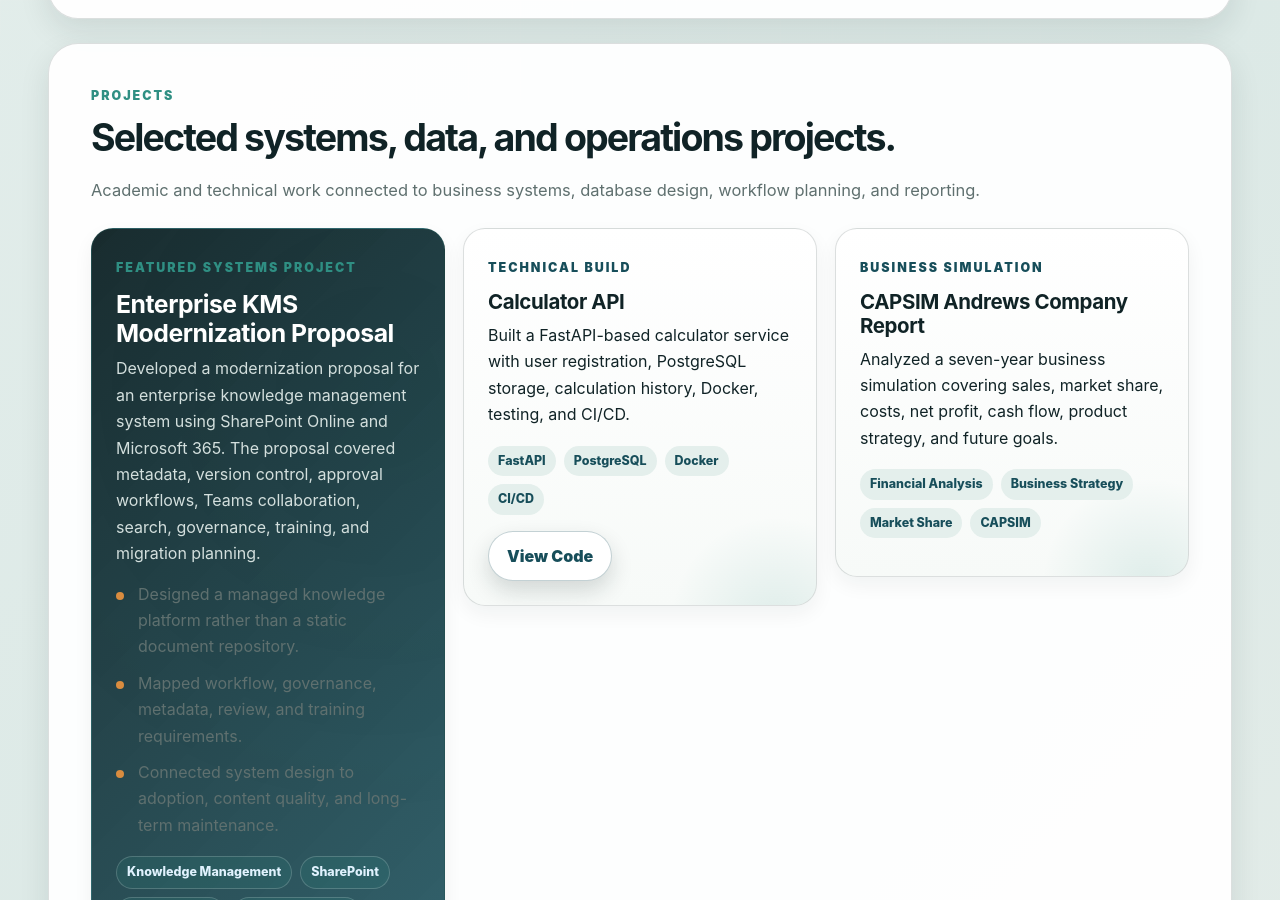
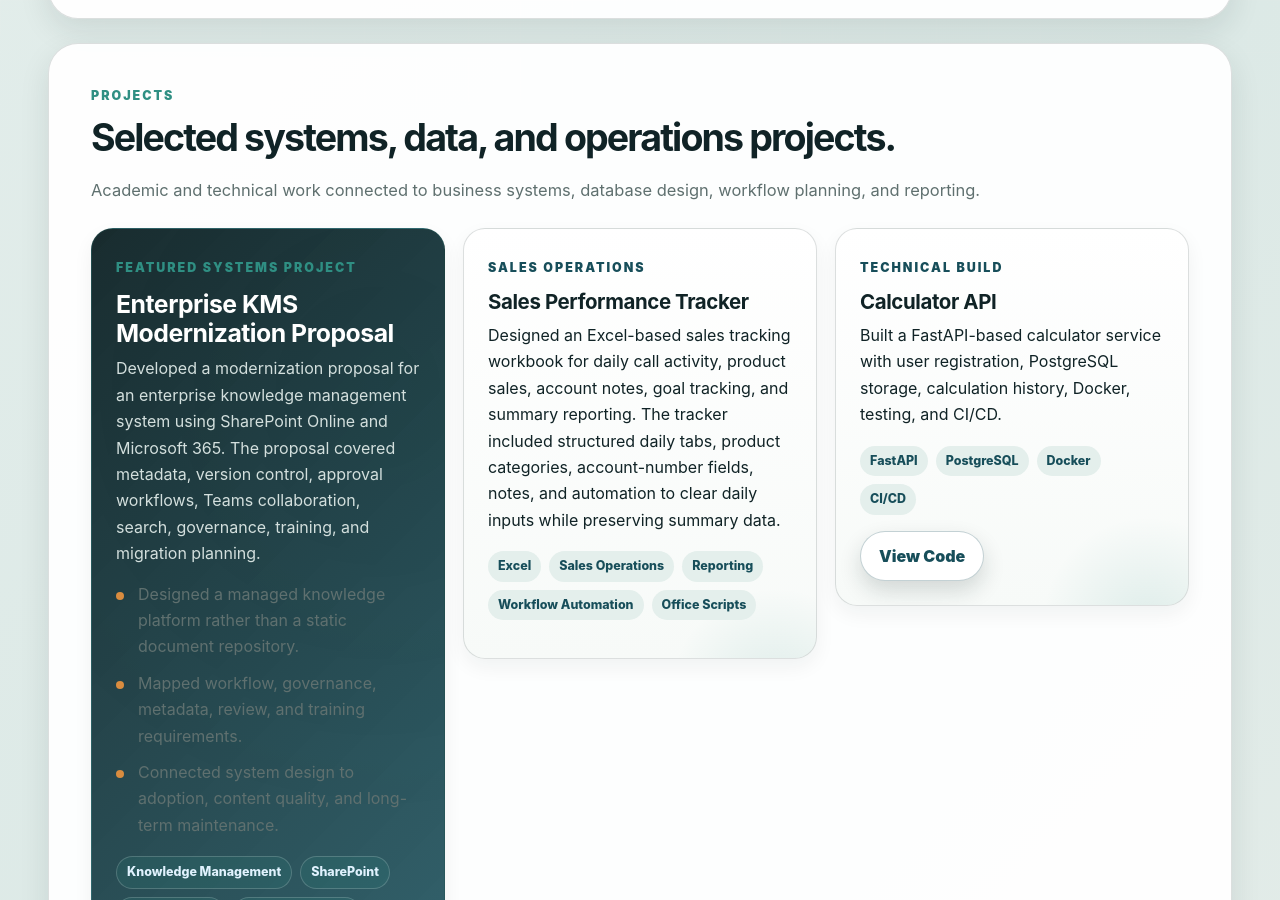
Before and after one commit to jon314159/JonathanCapalbo.me, a Jekyll site: the page index.html, which Jekyll copies as it is, in a window 1280 px wide and 900 px high, scrolled down 2528 px. Built offline with Jekyll 4.4.1, drawn with Linux system fonts in a browser that asks for light colours; some of the changed lines change nothing that is shown; some of the changed text lies outside the part shown.

Commit message:
Add sales tracker project

```diff
--- a/index.html
+++ b/index.html
@@ -47,7 +47,7 @@
         <div><strong>3.97</strong><span>Undergraduate GPA</span></div>
         <div><strong>5+ yrs</strong><span>Customer sales experience</span></div>
         <div><strong>MS BIS</strong><span>Graduate study in progress</span></div>
-        <div><strong>4+ projects</strong><span>Systems, data, and operations</span></div>
+        <div><strong>5+ projects</strong><span>Systems, data, and operations</span></div>
       </section>
 
       <section id="about" class="section-feature">
@@ -83,6 +83,7 @@
         <div class="section-heading"><p class="eyebrow">Projects</p><h2>Selected systems, data, and operations projects.</h2><p>Academic and technical work connected to business systems, database design, workflow planning, and reporting.</p></div>
         <div class="project-grid">
           <article class="project-card featured-card"><span class="card-kicker">Featured Systems Project</span><h3>Enterprise KMS Modernization Proposal</h3><p>Developed a modernization proposal for an enterprise knowledge management system using SharePoint Online and Microsoft 365. The proposal covered metadata, version control, approval workflows, Teams collaboration, search, governance, training, and migration planning.</p><ul class="mini-list"><li>Designed a managed knowledge platform rather than a static document repository.</li><li>Mapped workflow, governance, metadata, review, and training requirements.</li><li>Connected system design to adoption, content quality, and long-term maintenance.</li></ul><div class="tag-row"><span>Knowledge Management</span><span>SharePoint</span><span>Microsoft 365</span><span>Workflow Design</span><span>Governance</span></div></article>
+          <article class="project-card"><span class="card-kicker">Sales Operations</span><h3>Sales Performance Tracker</h3><p>Designed an Excel-based sales tracking workbook for daily call activity, product sales, account notes, goal tracking, and summary reporting. The tracker included structured daily tabs, product categories, account-number fields, notes, and automation to clear daily inputs while preserving summary data.</p><div class="tag-row"><span>Excel</span><span>Sales Operations</span><span>Reporting</span><span>Workflow Automation</span><span>Office Scripts</span></div></article>
           <article class="project-card"><span class="card-kicker">Technical Build</span><h3>Calculator API</h3><p>Built a FastAPI-based calculator service with user registration, PostgreSQL storage, calculation history, Docker, testing, and CI/CD.</p><div class="tag-row"><span>FastAPI</span><span>PostgreSQL</span><span>Docker</span><span>CI/CD</span></div><div class="project-actions"><a class="button" href="https://github.com/jon314159/FinalProject" target="_blank" rel="noopener noreferrer">View Code</a></div></article>
           <article class="project-card"><span class="card-kicker">Business Simulation</span><h3>CAPSIM Andrews Company Report</h3><p>Analyzed a seven-year business simulation covering sales, market share, costs, net profit, cash flow, product strategy, and future goals.</p><div class="tag-row"><span>Financial Analysis</span><span>Business Strategy</span><span>Market Share</span><span>CAPSIM</span></div></article>
           <article class="project-card"><span class="card-kicker">Database Design</span><h3>Movie Rental Database</h3><p>Created an Oracle SQL database with customers, movies, media, actors, rental history, keys, constraints, sequences, sample data, views, and an index.</p><div class="tag-row"><span>Oracle SQL</span><span>Relational Design</span><span>Constraints</span><span>Views</span></div></article>
```
